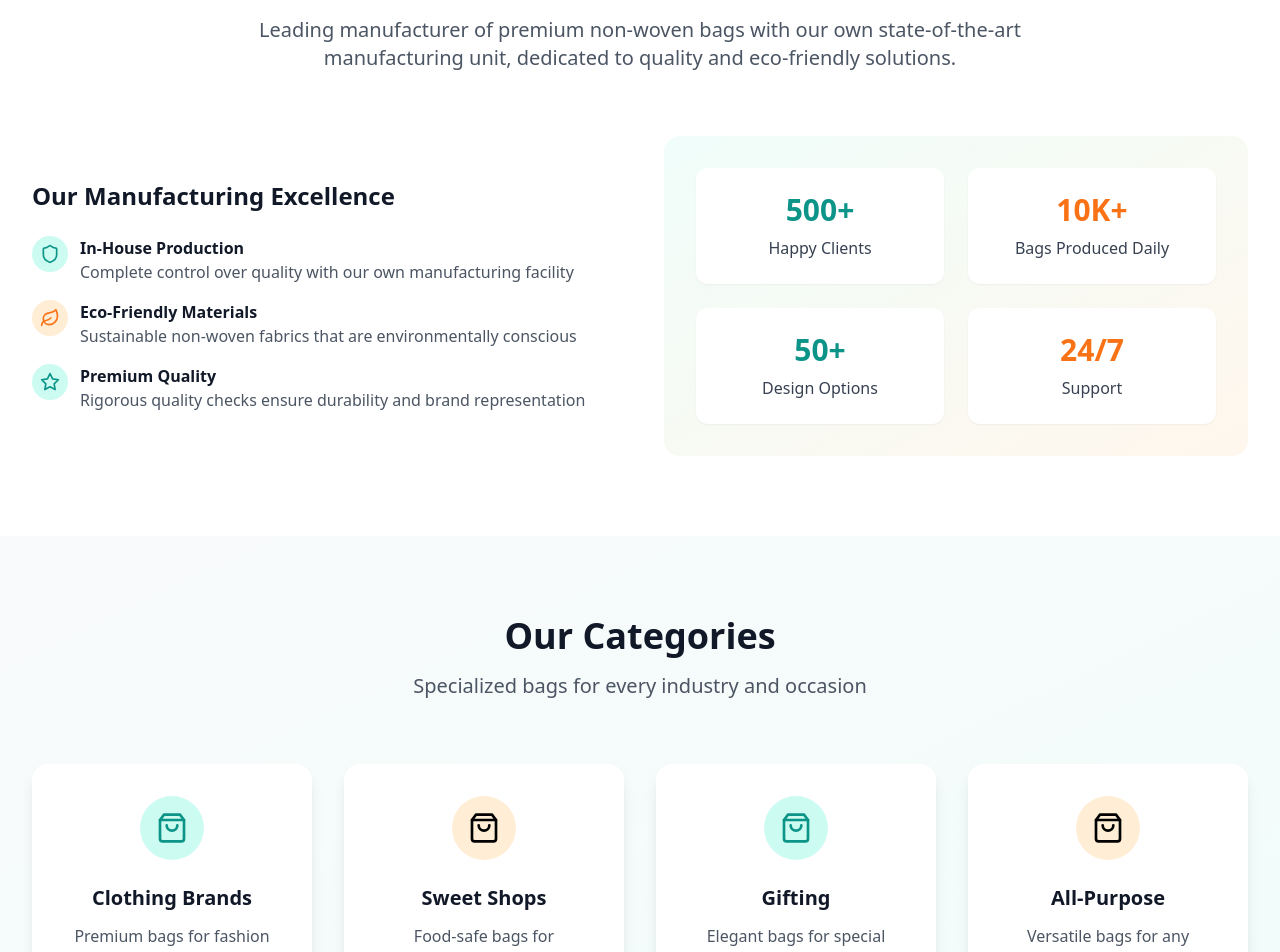
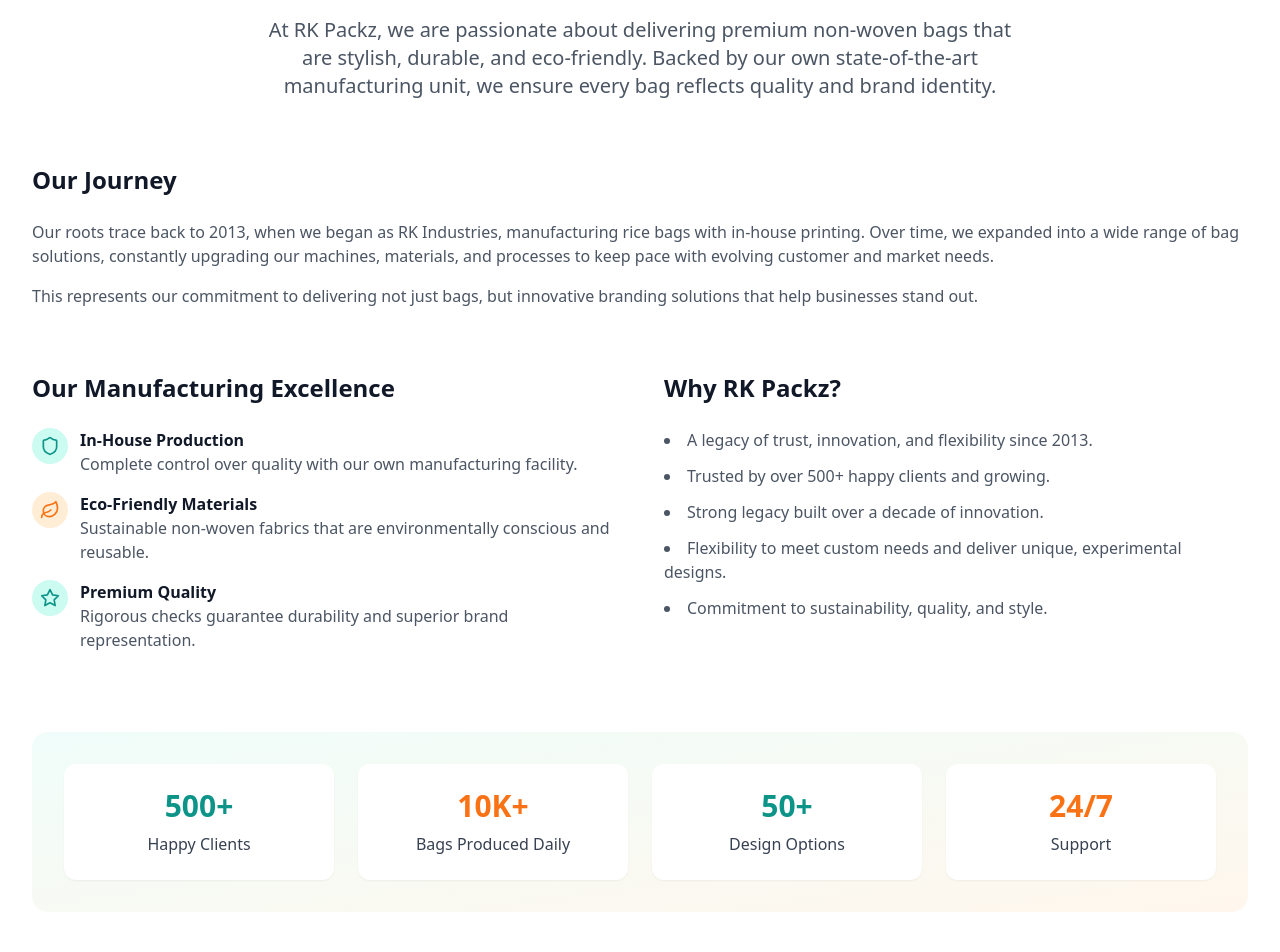
Before and after one commit to skksharif/rkpackz, a React (Vite) app in the folder project/: page / in a window 1280 px wide. Shown: the part 920-1872 px from the top of the page. Built offline with nearby package versions, Linux system fonts and the light colour scheme.

Commit message:
Update : about us

```diff
--- a/project/src/App.tsx
+++ b/project/src/App.tsx
@@ -311,10 +311,10 @@
           </div>
         </div>
       </section>
-
       {/* About Section */}
       <section id="about" className="py-20 bg-white">
         <div className="max-w-7xl mx-auto px-4 sm:px-6 lg:px-8">
+          {/* Main Title */}
           <div
             className={`text-center mb-16 ${
               isVisible.about ? "animate-fade-in-up" : "opacity-0"
@@ -324,16 +324,41 @@
               About RK Packz
             </h2>
             <p className="text-xl text-gray-600 max-w-3xl mx-auto">
-              Leading manufacturer of premium non-woven bags with our own
-              state-of-the-art manufacturing unit, dedicated to quality and
-              eco-friendly solutions.
+              At RK Packz, we are passionate about delivering premium non-woven
+              bags that are stylish, durable, and eco-friendly. Backed by our
+              own state-of-the-art manufacturing unit, we ensure every bag
+              reflects quality and brand identity.
             </p>
           </div>
 
-          <div className="grid md:grid-cols-2 gap-12 items-center">
+          {/* Our Journey */}
           <div
-              className={`${
+            className={`mb-16 ${
               isVisible.about ? "animate-fade-in-up-delay-1" : "opacity-0"
+            }`}
+          >
+            <h3 className="text-2xl font-semibold text-gray-900 mb-6">
+              Our Journey
+            </h3>
+            <p className="text-gray-600 mb-4">
+              Our roots trace back to 2013, when we began as RK Industries,
+              manufacturing rice bags with in-house printing. Over time, we
+              expanded into a wide range of bag solutions, constantly upgrading
+              our machines, materials, and processes to keep pace with evolving
+              customer and market needs.
+            </p>
+            <p className="text-gray-600">
+              This represents our commitment to delivering not just bags, but
+              innovative branding solutions that help businesses stand out.
+            </p>
+          </div>
+
+          {/* Our Manufacturing Excellence & Why RK Packz */}
+          <div className="grid md:grid-cols-2 gap-12 items-start">
+            {/* Our Manufacturing Excellence */}
+            <div
+              className={` ${
+                isVisible.about ? "animate-fade-in-up-delay-2" : "opacity-0"
               }`}
             >
               <h3 className="text-2xl font-semibold text-gray-900 mb-6">
@@ -350,7 +375,7 @@
                     </h4>
                     <p className="text-gray-600">
                       Complete control over quality with our own manufacturing
-                      facility
+                      facility.
                     </p>
                   </div>
                 </div>
@@ -365,7 +390,7 @@
                     </h4>
                     <p className="text-gray-600">
                       Sustainable non-woven fabrics that are environmentally
-                      conscious
+                      conscious and reusable.
                     </p>
                   </div>
                 </div>
@@ -379,21 +404,46 @@
                       Premium Quality
                     </h4>
                     <p className="text-gray-600">
-                      Rigorous quality checks ensure durability and brand
-                      representation
+                      Rigorous checks guarantee durability and superior brand
+                      representation.
                     </p>
                   </div>
                 </div>
               </div>
             </div>
 
+            {/* Why RK Packz */}
             <div
-              className={`${
-                isVisible.about ? "animate-fade-in-up-delay-2" : "opacity-0"
+              className={` ${
+                isVisible.about ? "animate-fade-in-up-delay-3" : "opacity-0"
+              }`}
+            >
+              <h3 className="text-2xl font-semibold text-gray-900 mb-6">
+                Why RK Packz?
+              </h3>
+              <ul className="list-disc list-inside text-gray-600 space-y-3">
+                <li>
+                  A legacy of trust, innovation, and flexibility since 2013.
+                </li>
+                <li>Trusted by over 500+ happy clients and growing.</li>
+                <li>Strong legacy built over a decade of innovation.</li>
+                <li>
+                  Flexibility to meet custom needs and deliver unique,
+                  experimental designs.
+                </li>
+                <li>Commitment to sustainability, quality, and style.</li>
+              </ul>
+            </div>
+          </div>
+
+          {/* Statistics Section */}
+          <div
+            className={`mt-20 ${
+              isVisible.about ? "animate-fade-in-up-delay-4" : "opacity-0"
             }`}
           >
             <div className="bg-gradient-to-br from-teal-50 to-orange-50 p-8 rounded-2xl">
-                <div className="grid grid-cols-2 gap-6 text-center">
+              <div className="grid grid-cols-2 sm:grid-cols-4 gap-6 text-center">
                 <div className="bg-white p-6 rounded-xl shadow-sm">
                   <div className="text-3xl font-bold text-teal-600 mb-2">
                     500+
@@ -422,7 +472,6 @@
             </div>
           </div>
         </div>
-        </div>
       </section>
 
       {/* Categories Section */}
@@ -444,7 +493,7 @@
             </p>
           </div>
 
-          <div className="grid md:grid-cols-2 lg:grid-cols-4 gap-8">
+          <div className="grid md:grid-cols-2 lg:grid-cols-4 gap-8 align-items-stretch">
             {[
               {
                 title: "Clothing Brands",
@@ -469,7 +518,7 @@
               },
               {
                 title: "All-Purpose",
-                desc: "Versatile bags for any business",
+                desc: "Versatile bags for any business purpose",
                 color: "orange",
                 icon: ShoppingBag,
                 delay: 3,
@@ -504,9 +553,9 @@
 
                 <button
                   className={`w-full bg-gradient-to-r from-${
-                    category.color === "teal" ? "teal" : "orange"
+                    category.color === "orange" ? "orange" : "orange"
                   }-500 to-${
-                    category.color === "teal" ? "orange" : "teal"
+                    category.color === "orange" ? "orange" : "orange"
                   }-500 text-white py-3 rounded-full hover:shadow-lg transition-all duration-300 group-hover:scale-105`}
                 >
                   View Collection
@@ -517,7 +566,9 @@
         </div>
       </section>
 
-      <h2 className="text-4xl font-bold text-gray-900 mb-4 text-center py-[10px]">Our Sample Products</h2>
+      <h2 className="text-4xl font-bold text-gray-900 mb-4 text-center py-[10px]">
+        Our Sample Products
+      </h2>
       <p className="text-xl text-gray-600 max-w-3xl mx-auto text-center px-[10px]">
         Leading manufacturer of premium non-woven bags with our own
         state-of-the-art manufacturing unit, dedicated to quality and
```
Lines whose indentation alone changed are shown as unchanged.
